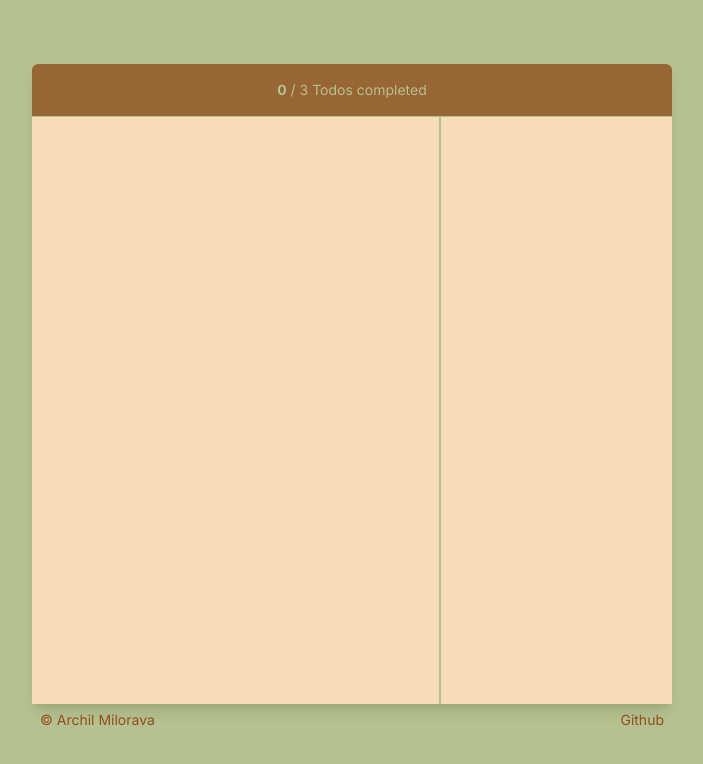
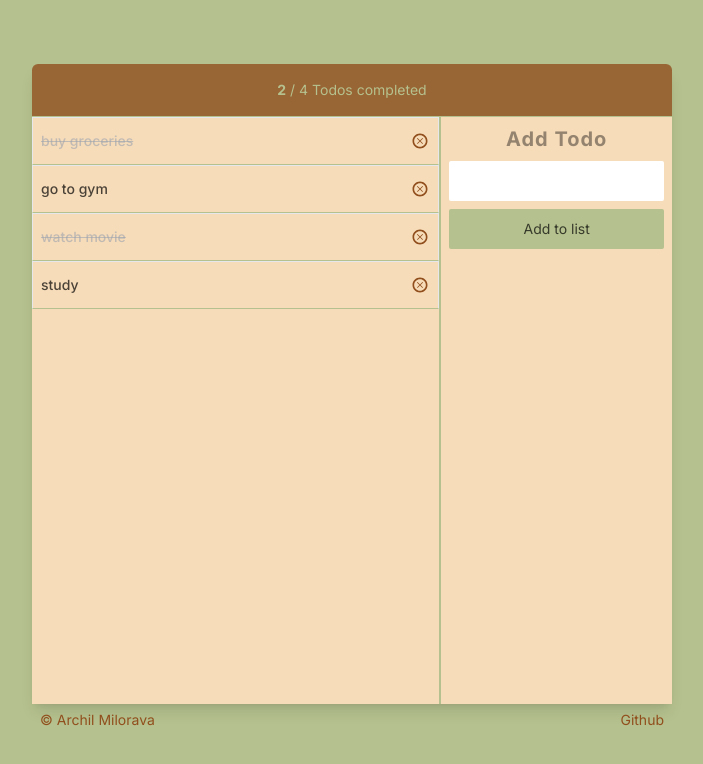
Before and after one commit to Archil-Milorava/TodoListApp, a React (Vite) app: page / in a window 1280 px wide. Shown: the top 764 px of the page, without its empty margins (288-991 px from the left). Built offline with nearby package versions, Linux system fonts and the light colour scheme.

Commit message:
header finished

```diff
--- a/package.json
+++ b/package.json
@@ -11,7 +11,8 @@
   },
   "dependencies": {
     "react": "^18.3.1",
-    "react-dom": "^18.3.1"
+    "react-dom": "^18.3.1",
+    "react-icons": "^5.2.1"
   },
   "devDependencies": {
     "@types/react": "^18.3.3",
--- a/src/App.tsx
+++ b/src/App.tsx
@@ -2,13 +2,41 @@ import Header from "./components/Header";
 import TodoList from "./components/TodoList";
 import Section from "./components/Section";
 import Footer from "./components/Footer";
+import { useState } from "react";
+
+
+const todosList = [
+  {
+    id: 1,
+    text: "buy groceries",
+    isCompleted: true,
+  },
+  {
+    id: 2,
+    text: "go to gym",
+    isCompleted: false,
+  },
+  {
+    id: 3,
+    text: "watch movie",
+    isCompleted: true,
+  },
+  {
+    id: 4,
+    text: "study",
+    isCompleted: false,
+  },
+];
 
 function App() {
+  const [todos, setTodos] = useState(todosList);
+
+
   return (
     <div className="font-sans bg-[#B5C18E] h-screen w-full flex flex-col items-center justify-center">
-      <main className="h-4/5 w-1/2  rounded-t-md grid grid-rows-[1fr,11fr] grid-cols-[7fr,4fr] shadow-lg overflow-hidden">
-        <Header />
-        <TodoList />
+      <main className="h-4/5 w-1/2  rounded-t-md grid grid-rows-[1fr,11fr] grid-cols-[7fr,4fr] shadow-lg overflow-hidden ">
+        <Header todos={todos} />
+        <TodoList todos={todos} setTodos={setTodos} />
         <Section />
       </main>
       <Footer />
--- /dev/null
+++ b/src/components/AddTodoForm.jsx
@@ -0,0 +1,19 @@
+import React from "react";
+import Button from "./Button";
+
+function AddTodoForm() {
+  return (
+    <form className="text-sm    flex flex-col items-center gap-2">
+      <h2 className="text-black/40 font-bold tracking-wider text-xl">
+        Add Todo
+      </h2>
+      <input
+        type="text"
+        className="h-10 w-full bg-white rounded-sm px-1 text-[#914F1E] border-none"
+      />
+      <Button>Add to list</Button>
+    </form>
+  );
+}
+
+export default AddTodoForm;
--- /dev/null
+++ b/src/components/Button.jsx
@@ -0,0 +1,10 @@
+
+function Button({children}) {
+  return (
+    <button className="bg-[#B5C18E] w-full  h-10 rounded-sm text-black/70  hover:bg-[#dae9a9]/80 transition-all">
+       {children}
+      </button>
+  )
+}
+
+export default Button
--- a/src/components/Header.jsx
+++ b/src/components/Header.jsx
@@ -1,10 +1,14 @@
 import React from "react";
 
-function Header() {
+function Header({todos}) {
+
+const completedTodos = todos.filter((todo) => todo.isCompleted).length
+
+
   return (
     <header className="bg-[#914F1E]/80 border-b border-[#B5C18E] col-[1/3] row-[1/2] flex items-center justify-center p-2 text-sm text-[#B5C18E]/100">
       <p>
-        <b>0</b> / 3 Todos completed
+        <b  style={{ transition: "all 0.3s ease" }}>{completedTodos}</b> / {todos.length} Todos completed
       </p>
     </header>
   );
--- a/src/components/Section.jsx
+++ b/src/components/Section.jsx
@@ -1,8 +1,12 @@
 import React from "react";
+import AddTodoForm from "./AddTodoForm";
 
 function Section() {
   return (
-    <section className="bg-[#F7DCB9] border-l-2 border-[#B5C18E] col-[2/3] row-[2/3]"></section>
+    <section className="bg-[#F7DCB9] border-l-2 border-[#B5C18E] col-[2/3] row-[2/3] pt-2 px-2">
+
+      <AddTodoForm />
+    </section>
   );
 }
 
--- /dev/null
+++ b/src/components/TodoDeleteButton.jsx
@@ -0,0 +1,11 @@
+import { TiDeleteOutline } from "react-icons/ti";
+
+function TodoDeleteButton({onDelete}) {
+
+  return <TiDeleteOutline className="text-xl text-[#914F1E] hover:text-[#d0844a] transition-all" onClick={(e) => {
+    e.stopPropagation();
+    onDelete()
+  }} />;
+}
+
+export default TodoDeleteButton;
--- a/src/components/TodoList.jsx
+++ b/src/components/TodoList.jsx
@@ -1,7 +1,44 @@
-import React from "react";
+import TodoDeleteButton from "./TodoDeleteButton";
 
-function TodoList() {
-  return <ul className="bg-[#F7DCB9] col-[1/2] row-[2/3]"></ul>;
+
+
+function TodoList({todos, setTodos}) {
+
+  const toggleTodo = (id) => {
+    setTodos(
+      todos.map((todo) =>
+        todo.id === id ? { ...todo, isCompleted: !todo.isCompleted } : todo
+      )
+    );
+  };
+
+
+  const deleteTodo = (id) => {
+
+    setTodos(todos.filter((todo) => todo.id !== id ) )
+  }
+
+  return (
+    <ul className="bg-[#F7DCB9] col-[1/2] row-[2/3]">
+      {todos.map((todo) => (
+        <li
+          onClick={() => toggleTodo(todo.id)}
+          key={todo.id}
+          className=" h-12  flex justify-between px-2 items-center border border-b-[#B5C18E]   hover:bg-[#f6d1a0] transition-all cursor-pointer"
+        >
+          <p
+            style={{ transition: "all 0.3s ease" }}
+            className={`text-black/70 font-medium text-sm ${
+              todo.isCompleted ? "line-through text-gray-400/60" : ""
+            }`}
+          >
+            {todo.text}
+          </p>
+          <TodoDeleteButton onDelete={() => deleteTodo(todo.id)} />
+        </li>
+      ))}
+    </ul>
+  );
 }
 
 export default TodoList;
```
Also changed, not shown: 1 other file (tests, documents, lock files or other folders).
